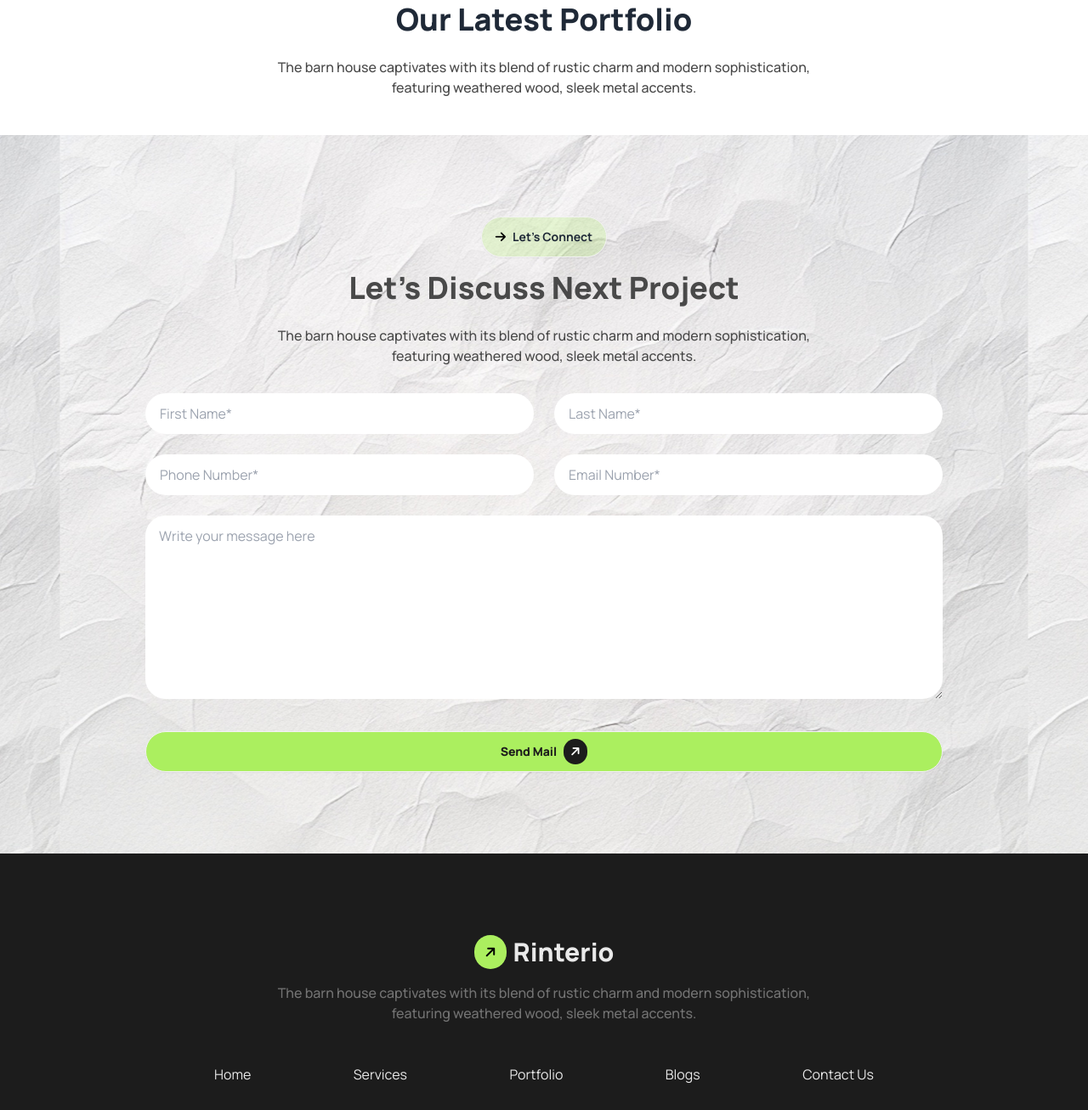
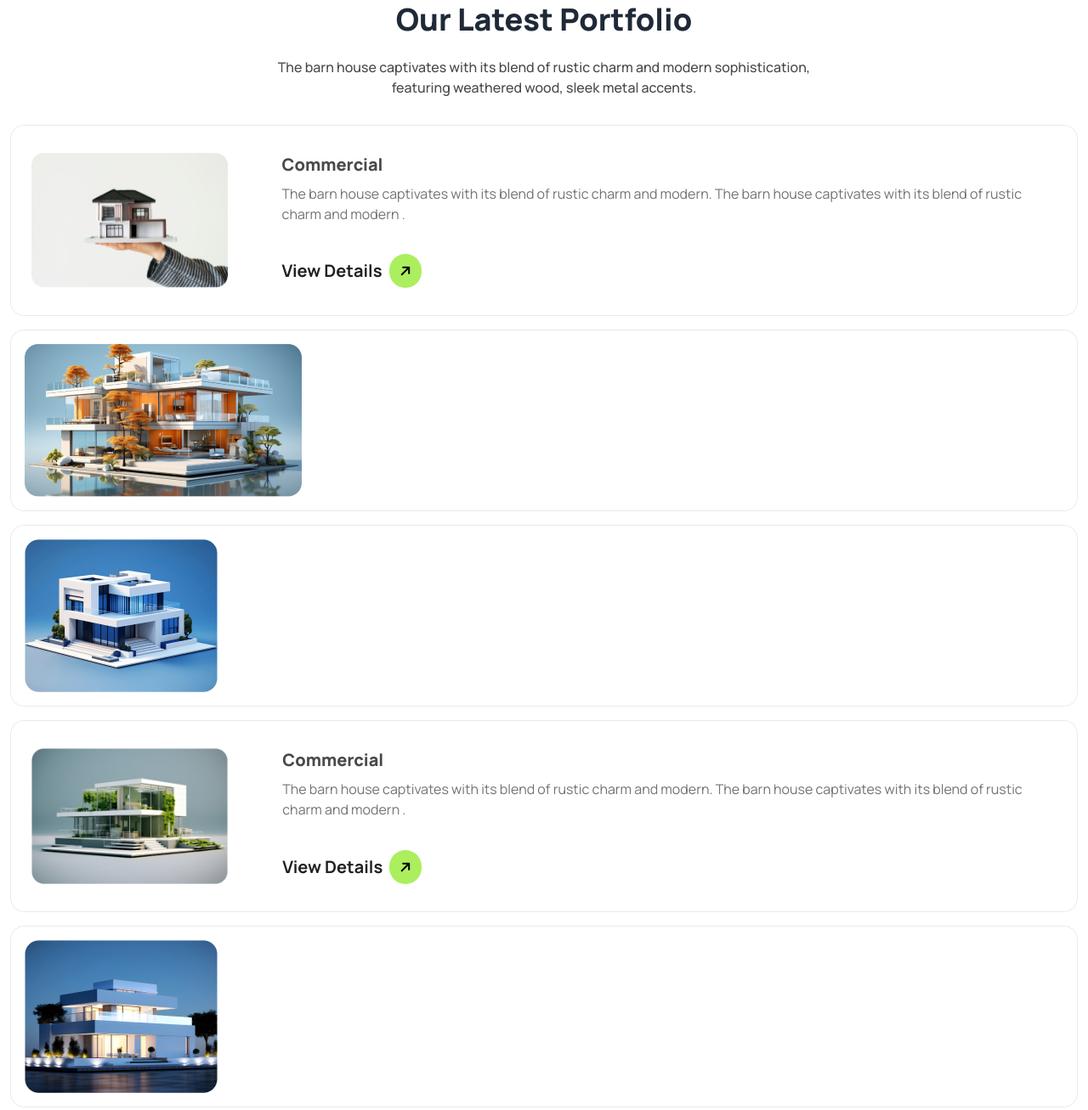
Before and after one commit to aeaseer/Assignment-03, a plain HTML site: page index.html in a window 1280 px wide. Shown: the part 2351-3658 px from the top of the page at 85% size. Drawn offline with nearby package versions, Linux system fonts and the light colour scheme.

Commit message:
small device view ok

```diff
--- a/index.html
+++ b/index.html
@@ -237,16 +237,77 @@
                 </div>
                 <h2 class="text-2xl lg:text-4xl text-center font-extrabold">Our Latest Portfolio</h2>
                 <div class="flex justify-center">
-                    <p class="text-center font-medium text-[#494949] lg:w-[678px] pt-4 lg:pt-6 lg:pb-8 p-4">The barn house
-                        captivates with its blend of rustic charm and modern sophistication, featuring weathered wood,
-                        sleek metal accents.
+                    <p class="text-center font-medium text-[#494949] lg:w-[678px] pt-4 lg:pt-6 lg:pb-8 p-4">The barn
+                        house captivates with its blend of rustic charm and modern sophistication, featuring weathered
+                        wood, sleek metal accents.
                     </p>
                 </div>
 
                 <!-- grid container -->
-                 <div>
-
-                 </div>
+                <div class=" pb-8 grid gap-4">
+                    <!-- card 1 -->
+                    <div class="border border-[#e9e9e9] rounded-2xl">
+                        <div class="card card-side bg-base-100 flex flex-col lg:flex-row lg:col-span-3">
+                            <figure class="p-8 lg:pl-6">
+                                <img src="images/img1.png" alt="house on hand" />
+                            </figure>
+                            <div class="card-body">
+                                <h2 class="card-title lg:text-xl lg:text-2xl font-extrabold text-[#494949]">
+                                    Commercial
+                                </h2>
+                                <p class="text-[#737373]">The barn house captivates with its blend of rustic charm
+                                    and
+                                    modern. The barn house captivates with its blend of rustic charm and modern .
+                                </p>
+                                <div class="card-actions justify-start items-center">
+                                    <div class="font-bold text-xl text-[#212121]">View Details</div>
+                                    <div class="p-2 px-3 rounded-full bg-[#ABEF5F]"><i
+                                            class="fa-solid fa-arrow-right -rotate-45 text-black"></i></div>
+                                </div>
+                            </div>
+                        </div>
+                    </div>
+                    <!-- card 2 -->
+                    <div class="border border-[#e9e9e9] rounded-2xl">
+                        <div class="card card-side bg-base-100 flex flex-col lg:flex-row">
+                            <img class="p-4" src="images/img2.png" alt="">
+                        </div>
+                    </div>
+                    <!-- card 3 -->
+                    <div class="border border-[#e9e9e9] rounded-2xl">
+                        <div class="card card-side bg-base-100 flex flex-col lg:flex-row">
+                            <img class="p-4" src="images/img3.png" alt="">
+                        </div>
+                    </div>
+                    <!-- card 4 -->
+                    <div class="border border-[#e9e9e9] rounded-2xl">
+                        <div class="card card-side bg-base-100 flex flex-col lg:flex-row lg:col-span-3">
+                            <figure class="p-8 lg:pl-6">
+                                <img src="images/img4.png" alt="house on hand" />
+                            </figure>
+                            <div class="card-body">
+                                <h2 class="card-title lg:text-xl lg:text-2xl font-extrabold text-[#494949]">
+                                    Commercial
+                                </h2>
+                                <p class="text-[#737373]">The barn house captivates with its blend of rustic charm
+                                    and
+                                    modern. The barn house captivates with its blend of rustic charm and modern .
+                                </p>
+                                <div class="card-actions justify-start items-center">
+                                    <div class="font-bold text-xl text-[#212121]">View Details</div>
+                                    <div class="p-2 px-3 rounded-full bg-[#ABEF5F]"><i
+                                            class="fa-solid fa-arrow-right -rotate-45 text-black"></i></div>
+                                </div>
+                            </div>
+                        </div>
+                    </div>
+                    <!-- card 5 -->
+                    <div class="border border-[#e9e9e9] rounded-2xl">
+                        <div class="card card-side bg-base-100 flex flex-col lg:flex-row">
+                            <img class="p-4" src="images/img5.png" alt="">
+                        </div>
+                    </div>
+                </div>
             </section>
         </section>
     </section>
```
Also changed, not shown: 1 other file.
